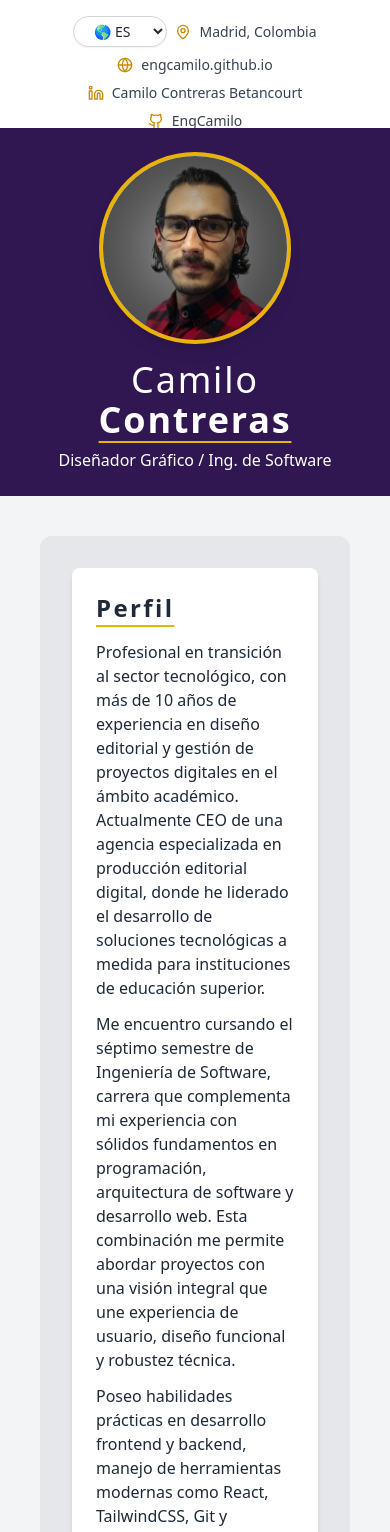
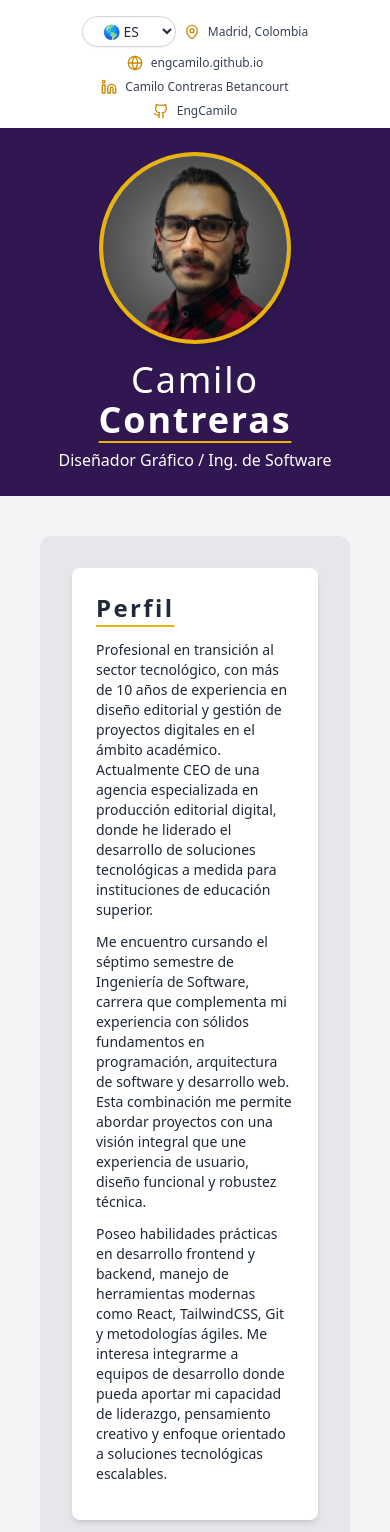
Before and after one commit to EngCamilo/cv-camilo, a React (Vite) app: page / in a window 390 px wide. Shown: the top 1532 px of the page. Built offline with nearby package versions, Linux system fonts and the light colour scheme.

Commit message:
Actualización Secleccion Idioma

```diff
--- a/src/components/ContactBar.jsx
+++ b/src/components/ContactBar.jsx
@@ -13,7 +13,7 @@ export default function ContactBar() {
 
   return (
     <section className="bg-white shadow-sm py-4 border-b fixed top-0 w-full z-40">
-      <div className="max-w-7xl mx-auto px-4 md:px-8 flex flex-col md:flex-row xl:flex-wrap justify-center md:justify-between items-center gap-2 xl:gap-4 text-sm text-gray-700">
+      <div className="max-w-7xl mx-auto px-4 md:px-8 flex flex-col md:flex-row xl:flex-wrap justify-center md:justify-between items-center gap-2 xl:gap-4 text-xs text-gray-700">
         <div className="flex items-center gap-2 xl:basis-2/4">
           <LanguageSelector />
           <MapPin className="w-4 h-4 text-yellow-600" />
--- a/src/components/SobreMi.jsx
+++ b/src/components/SobreMi.jsx
@@ -7,9 +7,9 @@ export default function SobreMi() {
     <section className="w-full my-10 bg-gray-200 p-8 rounded-xl flex flex-wrap gap-8 xl:flex-nowrap">
         <div className="bg-white shadow-md p-6 rounded-lg basis-full xl:basis-2/3">
           <h2>{t('perfil_titulo')}</h2>
-          <p className="mb-3">{t('perfil_parrafo1')}</p>
-          <p className="mb-3">{t('perfil_parrafo2')}</p>
-          <p className="mb-3">{t('perfil_parrafo3')}</p>
+          <p className="mb-3 text-sm md:text-base">{t('perfil_parrafo1')}</p>
+          <p className="mb-3 text-sm md:text-base">{t('perfil_parrafo2')}</p>
+          <p className="mb-3 text-sm md:text-base">{t('perfil_parrafo3')}</p>
         </div>
 
         <div className="bg-white shadow-md p-6 rounded-lg basis-full xl:basis-1/3 text-xs">
--- a/src/components/ValorPopup.jsx
+++ b/src/components/ValorPopup.jsx
@@ -24,8 +24,8 @@ Actualmente, cursando Ingeniería de Software, impulso mi perfil hacia el desarr
       {isOpen && (
         <div className="fixed inset-0 bg-black bg-opacity-50 flex items-center justify-center z-50">
           <div className="bg-white max-w-lg w-full mx-4 rounded-lg shadow-lg p-6 relative">
-            <h2 className="text-2xl font-bold mb-4">{t('oferta_valorTit')}</h2>
-            <p className="text-gray-700 whitespace-pre-line">{t('oferta_valor')}</p>
+            <h2 className="text-lg md:text-2xl font-bold mb-4">{t('oferta_valorTit')}</h2>
+            <p className="text-gray-700 whitespace-pre-line text-sm md:text-base">{t('oferta_valor')}</p>
             <button
               onClick={() => setIsOpen(false)}
               className="mt-6 bg-gray-800 hover:bg-gray-900 text-white px-4 py-2 rounded-lg transition"
```
